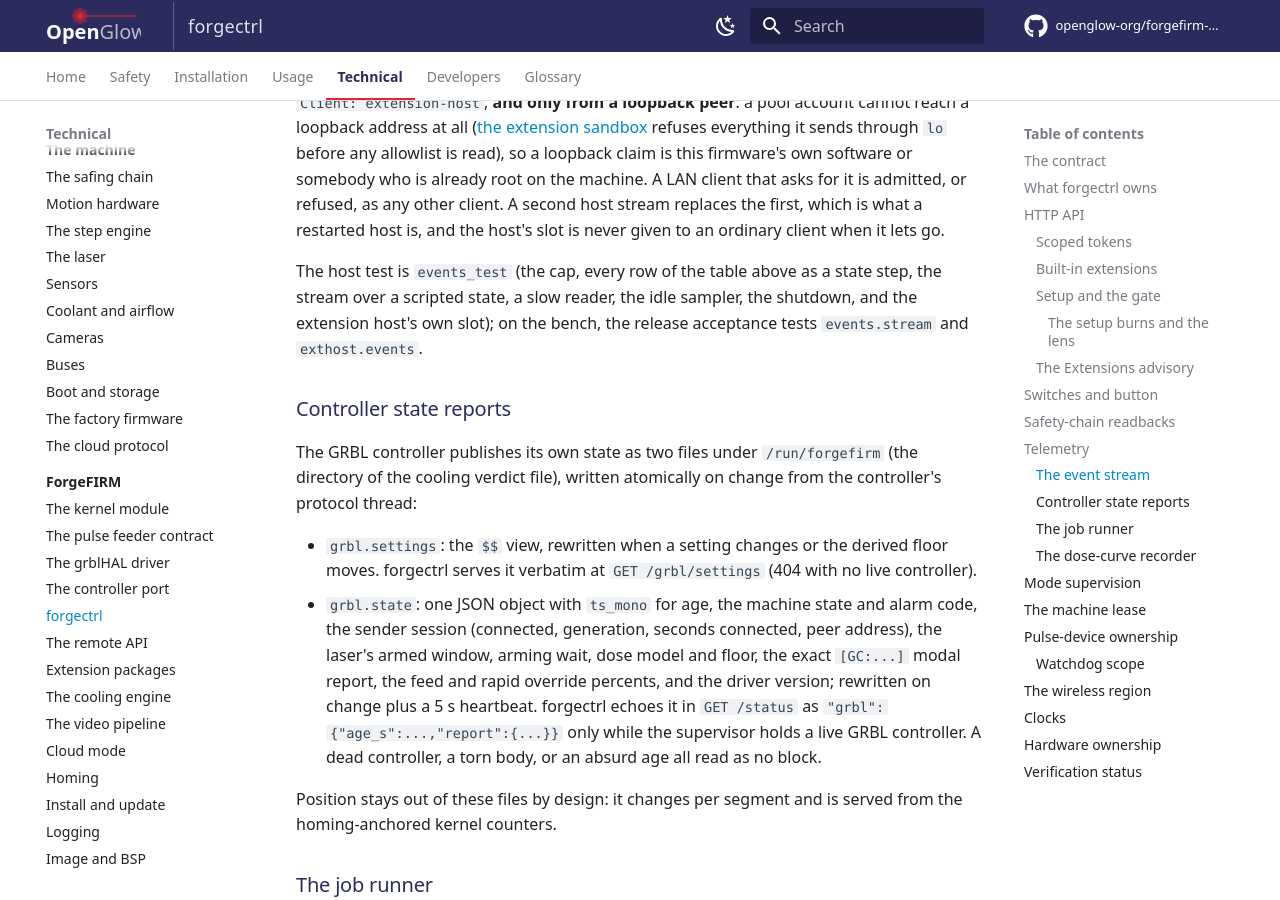
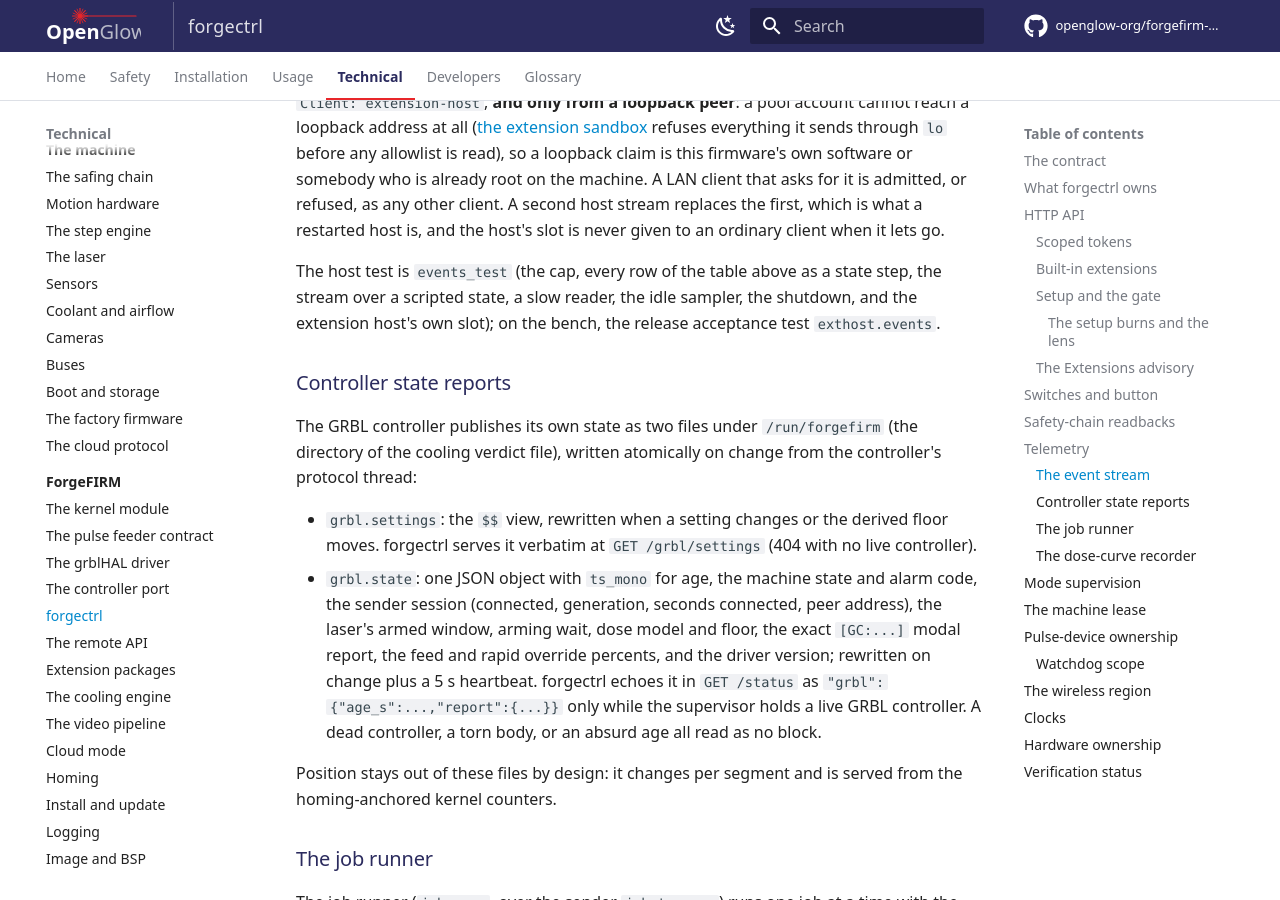
Before and after one commit to openglow-org/forgefirm-docs, an MkDocs documentation site: the page built from docs/technical/forgefirm/forgectrl.md, in a window 1280 px wide and 900 px high, scrolled down 20987 px. Built offline with MkDocs 1.6.1 and Material for MkDocs 9.7.7, drawn with Linux system fonts in a browser that asks for light colours; comment, search, counter and statistics services are not loaded.

Commit message:
forgectrl: the event stream's bench test is exthost.events
events.stream left the catalog (forgefirm 7172bba): events_test and
forgectrl's tests/host_routes.sh carry its proofs, and exthost.events is
the release acceptance test left on the bench for the stream. The
sentence names that one alone.

The strict build, the house-style check, and the interface check pass.

```diff
--- a/docs/technical/forgefirm/forgectrl.md
+++ b/docs/technical/forgefirm/forgectrl.md
@@ -677,7 +677,7 @@ lets go.
 The host test is `events_test` (the cap, every row of the table above as a
 state step, the stream over a scripted state, a slow reader, the idle
 sampler, the shutdown, and the extension host's own slot); on the bench, the
-release acceptance tests `events.stream` and `exthost.events`.
+release acceptance test `exthost.events`.
 
 ### Controller state reports
 
```
